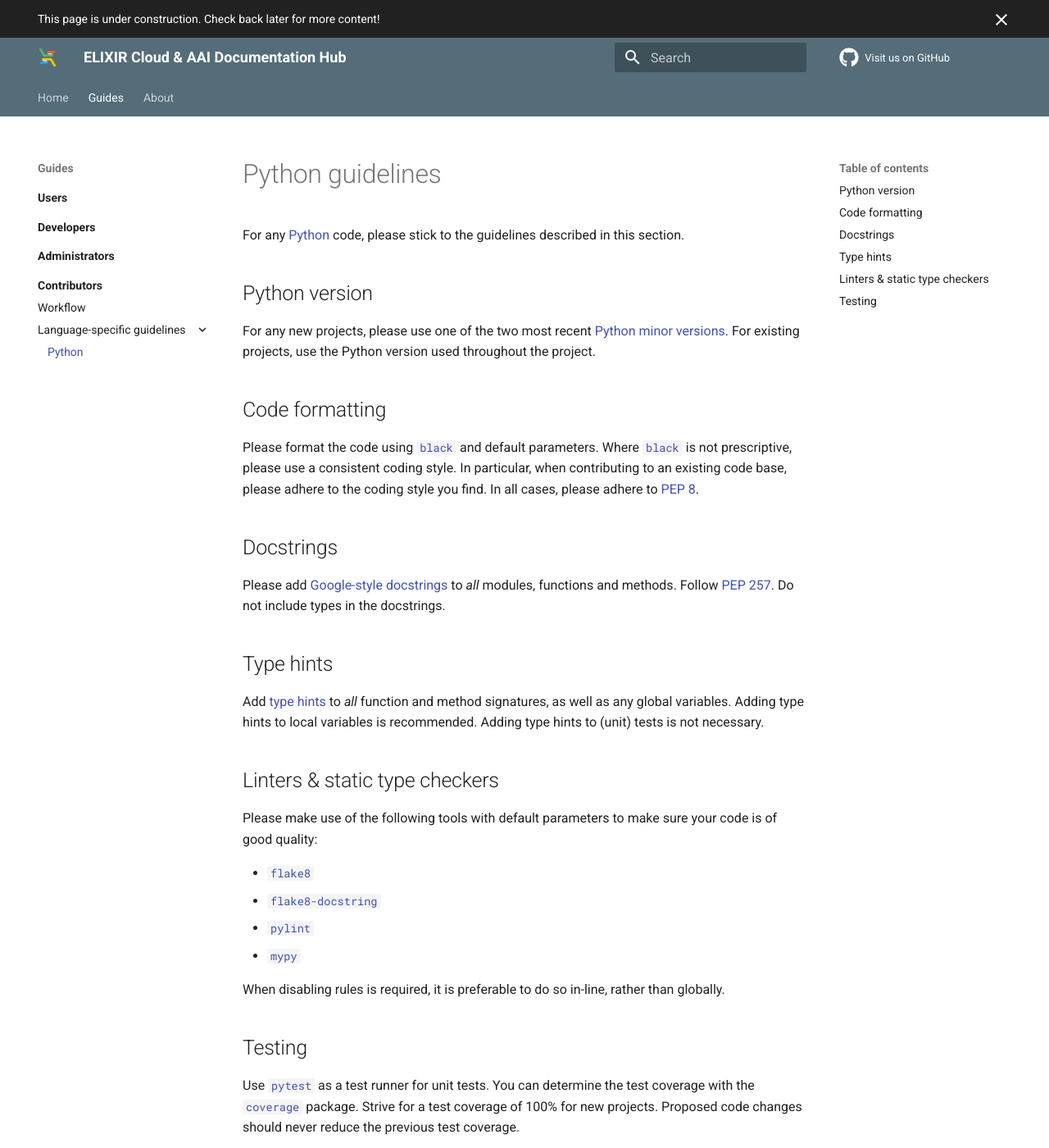
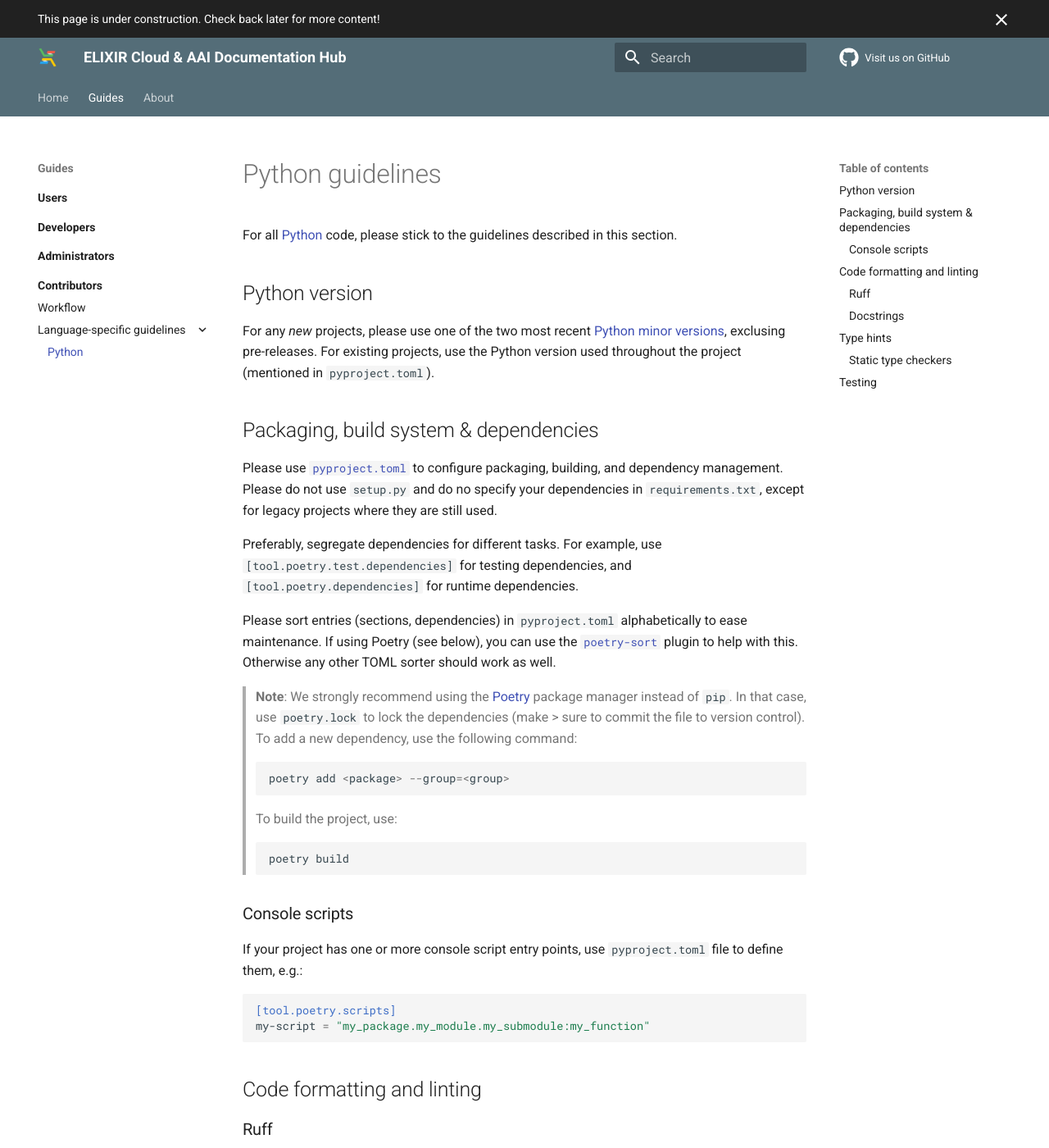
Before and after one commit to elixir-cloud-aai/elixir-cloud-aai.github.io, an MkDocs documentation site: the page built from docs/guides/guide-contributor/language-specific/python.md, in a window 1280 px wide and 1400 px high. Shown: the whole window at 82% size. Built offline with MkDocs 1.6.1 and Material for MkDocs 9.7.7, drawn with Linux system fonts in a browser that asks for light colours; comment, search, counter and statistics services are not loaded; some of the changed text lies outside the part shown.

Commit message:
docs(contributors): update Python guide (#14)
Co-authored-by: Alex Kanitz <alexander.kanitz@alumni.ethz.ch>

````diff
--- a/docs/guides/guide-contributor/language-specific/python.md
+++ b/docs/guides/guide-contributor/language-specific/python.md
@@ -1,49 +1,128 @@
 # Python guidelines
 
-For any [Python][py] code, please stick to the guidelines described in this
+For all [Python][py] code, please stick to the guidelines described in this
 section.
 
 ## Python version
 
-For any new projects, please use one of the two most recent [Python minor
-versions][py-downloads]. For existing projects, use the Python version used
-throughout the project.
+For any _new_ projects, please use one of the two most recent [Python minor
+versions][py-downloads], exclusing pre-releases. For existing projects, use the
+Python version used throughout the project (mentioned in `pyproject.toml`).
 
-## Code formatting
+## Packaging, build system & dependencies
 
-Please format the code using [`black`][py-black] and default parameters. Where
-[`black`][py-black] is not prescriptive, please use a consistent coding style.
-In particular, when contributing to an existing code base, please adhere to the
-coding style you find. In all cases, please adhere to [PEP 8][py-pep8].
+Please use [`pyproject.toml`][py-toml] to configure packaging, building, and
+dependency management. Please do not use `setup.py` and do no specify your
+dependencies in `requirements.txt`, except for legacy projects where they are
+still used.
 
-## Docstrings
+Preferably, segregate dependencies for different tasks. For example, use
+`[tool.poetry.test.dependencies]` for testing dependencies, and
+`[tool.poetry.dependencies]` for runtime dependencies.
 
-Please add [Google-style docstrings][py-doc-google] to _all_ modules, functions
-and methods. Follow [PEP 257][py-pep257]. Do not include types in the
-docstrings.
+Please sort entries (sections, dependencies) in `pyproject.toml` alphabetically
+to ease maintenance. If using Poetry (see below), you can use the
+[`poetry-sort`][py-poetry-sort] plugin to help with this. Otherwise any other
+TOML sorter should work as well.
+
+> **Note**: We strongly recommend using the [Poetry][py-poetry] package manager
+> instead of `pip`. In that case, use `poetry.lock` to lock the dependencies
+> (make > sure to commit the file to version control). To add a new dependency,
+> use the following command:
+>
+> ```python
+> poetry add <package> --group=<group>
+> ```
+>
+> To build the project, use:
+>
+> ```python
+> poetry build
+> ```
+
+### Console scripts
+
+If your project has one or more console script entry points, use
+`pyproject.toml` file to define them, e.g.:
+
+```toml
+[tool.poetry.scripts]
+my-script = "my_package.my_module.my_submodule:my_function"
+```
+
+## Code formatting and linting
+
+### Ruff
+
+In an effort to reduce dependencies, we recommend using [`ruff`][py-ruff] for
+new projects and configuring it in `pyproject.toml`. Configure strictness based
+on project requirements, but at least use the following:
+
+```toml
+[tool.ruff.lint]
+select = [
+  "B", # flake8-bugbear
+  "D", # pydocstyle
+  "E", # pycodestyle
+  "F", # Pyflakes
+  "I", # isort
+  "PL", # pylint
+  "SIM", # flake8-simplify
+  "UP", # pyupgrade
+]
+```
+
+> **Note**: You can fix lints by running `ruff check --fix <Path>` and `ruff
+> format <Path>` to format the code.
+
+### Docstrings
+
+Please use [Google-style docstrings][py-doc-google] for all packages, modules,
+classes, methods and functions. With `pydocstyle`, you can enforce this style
+with the following entry in the `pyproject.toml` file:
+
+```toml
+[tool.ruff.lint.pydocstyle]
+convention = "google"
+```
+
+For **methods and functions**, please include at least the following sections,
+where applicable:
+
+- `Args`
+- `Returns` (or `Yields`, for generator functions)
+- `Raises`
+
+For **classes**, please include the `Attributes` section.
+
+Furthermore, in all cases, consider including `Examples` and `Note` sections.
 
 ## Type hints
 
 Add [type hints][py-typing] to _all_ function and method signatures, as well as
-any global variables. Adding type hints to local variables is recommended.
+any global variables. Adding type hints to local variables is recommended if
+types aren't obvious from assignments.
+
 Adding type hints to (unit) tests is not necessary.
 
-## Linters & static type checkers
+> **Note**: You can try using [MonkeyType][py-monkey-type] to help with adding
+> type hints to your code.
 
-Please make use of the following tools with default parameters to make sure
-your code is of good quality:
+### Static type checkers
 
-- [`flake8`][py-flake8]
-- [`flake8-docstring`][py-flake8-doc]
-- [`pylint`][py-pylint]
-- [`mypy`][py-mypy]
-
-When disabling rules is required, it is preferable to do so in-line, rather
-than globally.
+Please use a type checker to check for type consistency across your project. We
+recommend using [`mypy`][py-mypy], but alternatives are acceptable.
 
 ## Testing
 
-Use [`pytest`][py-pytest] as a test runner for unit tests. You can determine
-the test coverage with the [`coverage`][py-cov] package. Strive for a test
-coverage of 100% for new projects. Proposed code changes should never reduce
-the previous test coverage.
+Please provide extensive tests (both unit and integration) for your code and
+determine the test coverage with the [`coverage`][py-cov] package. Strive
+for a test coverage of 100% for unit and 70% for integration tests, because:
+
+> Untested code is broken code.
+
+Please use [`pytest`][py-pytest] as a runner for your tests (it also comes with
+many useful features and extensions).
+
+Be aware that proposed code changes **must never** reduce the previous test
+coverage.
````
Also changed, not shown: includes/references.md (+6 -4 lines).
